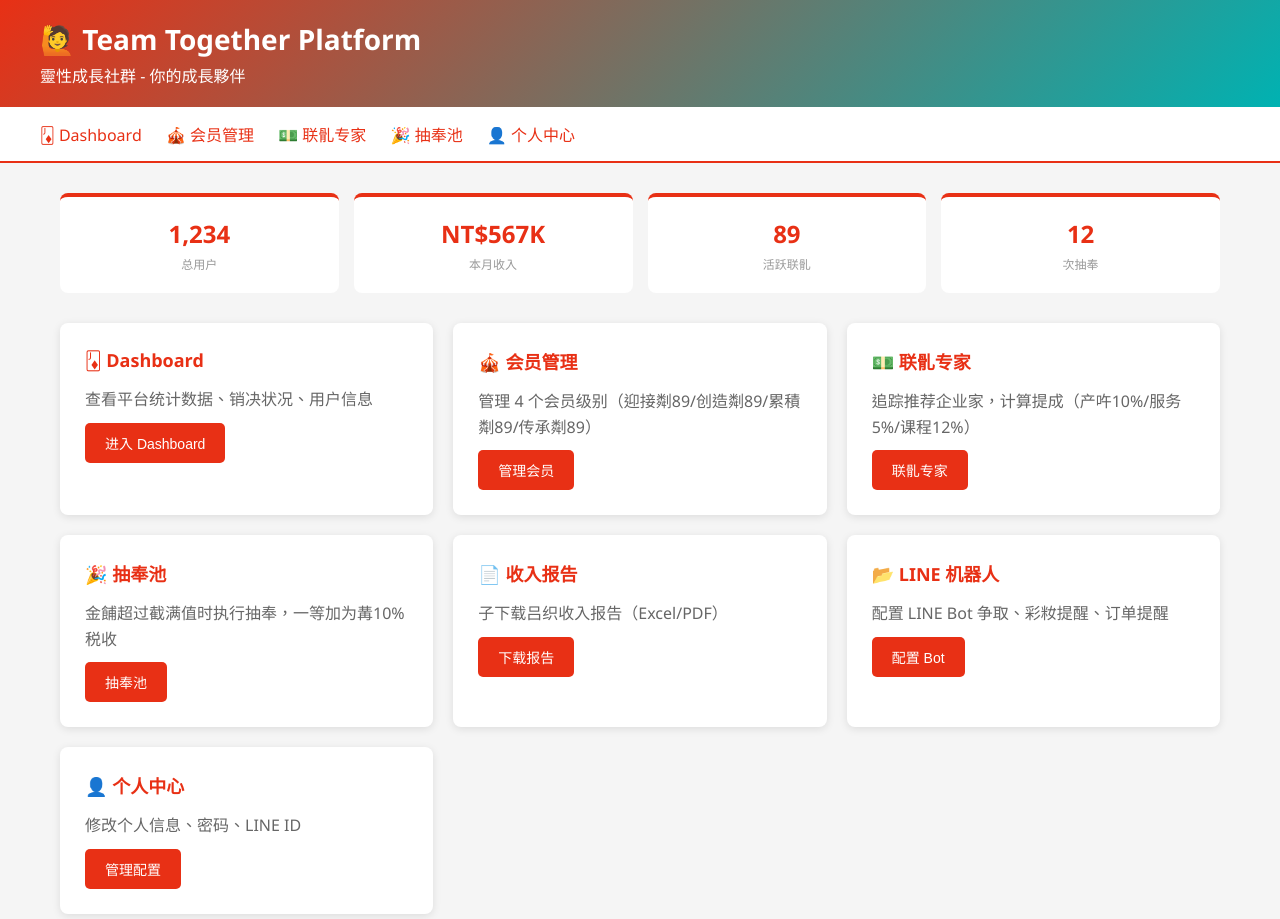
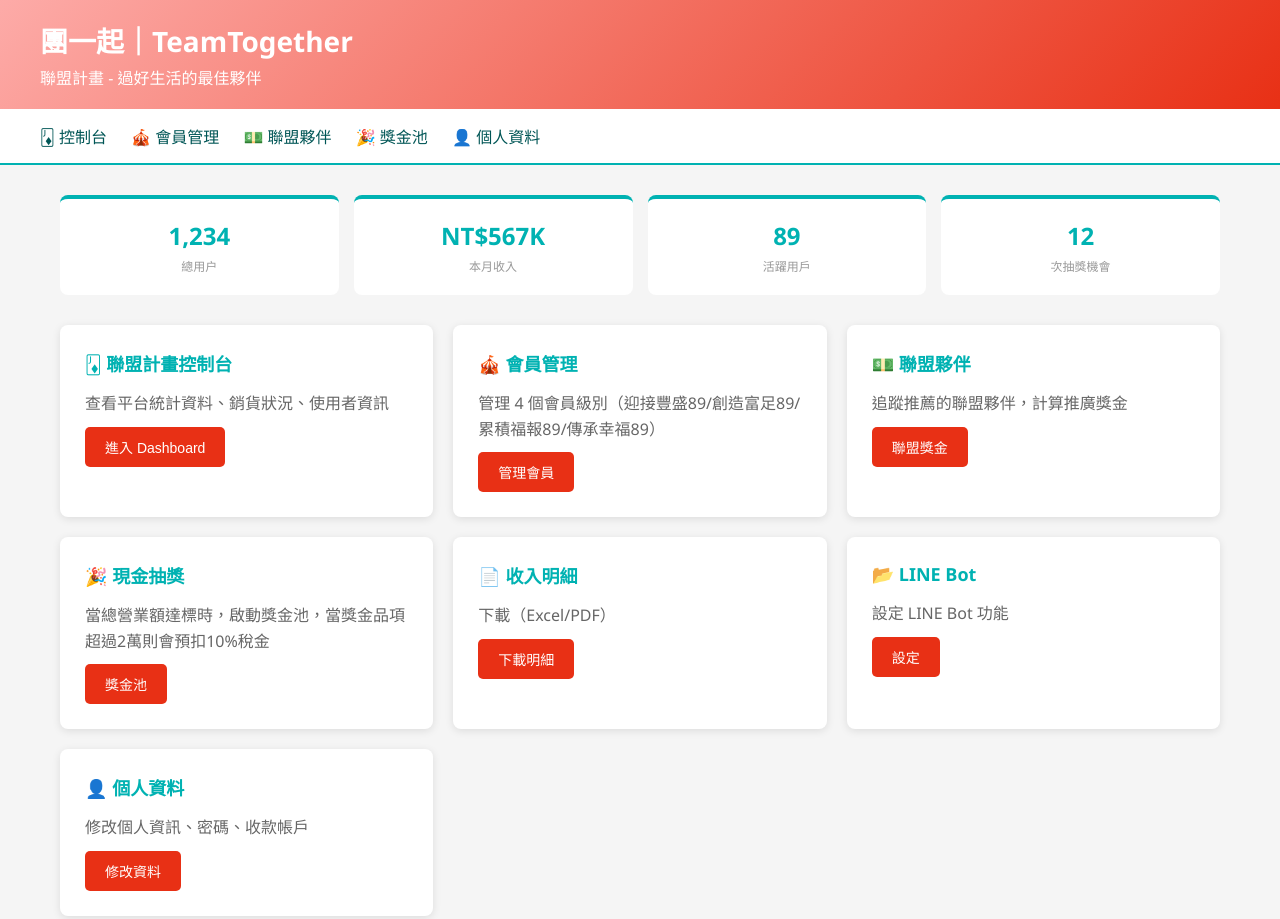
Before and after one commit to Quanling-Quanyu/team-together-platform, a website: page public/index.html in a window 1280 px wide. Drawn offline with Linux system fonts and the light colour scheme.

Commit message:
Update index.html

```diff
--- a/public/index.html
+++ b/public/index.html
@@ -12,7 +12,7 @@
             color: #333;
         }
         header {
-            background: linear-gradient(135deg, #E83015 0%, #00B2B2 100%);
+            background: linear-gradient(135deg, #fdaba8 0%, #E83015 100%);
             color: white;
             padding: 20px 40px;
             box-shadow: 0 2px 10px rgba(0,0,0,0.1);
@@ -37,7 +37,7 @@
             transition: transform 0.3s, box-shadow 0.3s;
         }
         .card:hover { transform: translateY(-5px); box-shadow: 0 5px 15px rgba(0,0,0,0.15); }
-        .card h2 { color: #E83015; margin-bottom: 15px; font-size: 18px; }
+        .card h2 { color: #00B2B2; margin-bottom: 15px; font-size: 18px; }
         .card p { color: #666; line-height: 1.6; margin-bottom: 10px; }
         .btn {
             display: inline-block;
@@ -50,7 +50,7 @@
             font-size: 14px;
             transition: background 0.3s;
         }
-        .btn:hover { background: #00B2B2; }
+        .btn:hover { background: #E83015; }
         .stats {
             display: grid;
             grid-template-columns: repeat(4, 1fr);
@@ -62,9 +62,9 @@
             padding: 20px;
             border-radius: 8px;
             text-align: center;
-            border-top: 4px solid #E83015;
+            border-top: 4px solid #00B2B2;
         }
-        .stat-box h3 { font-size: 24px; color: #E83015; margin-bottom: 5px; }
+        .stat-box h3 { font-size: 24px; color: #00B2B2; margin-bottom: 5px; }
         .stat-box p { color: #999; font-size: 12px; }
         @media (max-width: 768px) {
             .stats { grid-template-columns: repeat(2, 1fr); }
@@ -74,37 +74,37 @@
             background: white;
             padding: 15px 40px;
             margin-bottom: 20px;
-            border-bottom: 2px solid #E83015;
+            border-bottom: 2px solid #00B2B2;
         }
         nav a {
             margin-right: 20px;
-            color: #E83015;
+            color: #005656;
             text-decoration: none;
             font-weight: 500;
             transition: color 0.3s;
         }
-        nav a:hover { color: #00B2B2; }
+        nav a:hover { color: #E83015; }
     </style>
 </head>
 <body>
     <header>
-        <h1>🙋 Team Together Platform</h1>
-        <p>靈性成長社群 - 你的成長夥伴</p>
+        <h1>團一起｜TeamTogether </h1>
+        <p>聯盟計畫 - 過好生活的最佳夥伴</p>
     </header>
 
     <nav>
-        <a href="#dashboard">🃋 Dashboard</a>
-        <a href="#subscription">🎪 会员管理</a>
-        <a href="#affiliate">💵 联䯆专家</a>
-        <a href="#lottery">🎉 抽奉池</a>
-        <a href="#profile">👤 个人中心</a>
+        <a href="#dashboard">🃋 控制台</a>
+        <a href="#subscription">🎪 會員管理</a>
+        <a href="#affiliate">💵 聯盟夥伴</a>
+        <a href="#lottery">🎉 獎金池</a>
+        <a href="#profile">👤 個人資料</a>
     </nav>
 
     <div class="container">
         <div class="stats">
             <div class="stat-box">
                 <h3>1,234</h3>
-                <p>总用户</p>
+                <p>總用户</p>
             </div>
             <div class="stat-box">
                 <h3>NT$567K</h3>
@@ -112,55 +112,55 @@
             </div>
             <div class="stat-box">
                 <h3>89</h3>
-                <p>活跃联䯆</p>
+                <p>活躍用戶</p>
             </div>
             <div class="stat-box">
                 <h3>12</h3>
-                <p>次抽奉</p>
+                <p>次抽獎機會</p>
             </div>
         </div>
 
         <div class="dashboard-grid">
             <div class="card" id="dashboard">
-                <h2>🃋 Dashboard</h2>
-                <p>查看平台统计数据、销决状况、用户信息</p>
-                <button class="btn" onclick="alert('功能正在开发中')">进入 Dashboard</button>
+                <h2>🃋 聯盟計畫控制台</h2>
+                <p>查看平台統計資料、銷貨狀況、使用者資訊</p>
+                <button class="btn" onclick="alert('功能正在開發中')">進入 Dashboard</button>
             </div>
 
             <div class="card" id="subscription">
-                <h2>🎪 会员管理</h2>
-                <p>管理 4 个会员级别（迎接㔂89/创造㔂89/累積㔂89/传承㔂89）</p>
-                <button class="btn" onclick="alert('欣迎你设置会员级别')">管理会员</button>
+                <h2>🎪 會員管理</h2>
+                <p>管理 4 個會員級別（迎接豐盛89/創造富足89/累積福報89/傳承幸福89）</p>
+                <button class="btn" onclick="alert('歡迎設置會員級別')">管理會員</button>
             </div>
 
             <div class="card" id="affiliate">
-                <h2>💵 联䯆专家</h2>
-                <p>追踪推荐企业家，计算提成（产吘10%/服务5%/课程12%）</p>
-                <button class="btn" onclick="alert('欣迎查看联䯆收入')">联䯆专家</button>
+                <h2>💵 聯盟夥伴</h2>
+                <p>追蹤推薦的聯盟夥伴，計算推廣獎金</p>
+                <button class="btn" onclick="alert('歡迎查看聯盟收入')">聯盟獎金</button>
             </div>
 
             <div class="card" id="lottery">
-                <h2>🎉 抽奉池</h2>
-                <p>金餔超过截满值时执行抽奉，一等加为冓10%税收</p>
-                <button class="btn" onclick="alert('欣迎查看抽奉信息')">抽奉池</button>
+                <h2>🎉 現金抽獎</h2>
+                <p>當總營業額達標時，啟動獎金池，當獎金品項超過2萬則會預扣10%稅金</p>
+                <button class="btn" onclick="alert('歡迎查看抽獎資訊')">獎金池</button>
             </div>
 
             <div class="card">
-                <h2>📄 收入报告</h2>
-                <p>子下载吕织收入报告（Excel/PDF）</p>
-                <button class="btn" onclick="alert('欣迎下载报告')">下载报告</button>
+                <h2>📄 收入明細</h2>
+                <p>下載（Excel/PDF）</p>
+                <button class="btn" onclick="alert('歡迎下載自己的收入明細')">下載明細</button>
             </div>
 
             <div class="card">
-                <h2>📂 LINE 机器人</h2>
-                <p>配置 LINE Bot 争取、彩籹提醒、订单提醒</p>
-                <button class="btn" onclick="alert('LINE Bot 配置欣迎开发')">配置 Bot</button>
+                <h2>📂 LINE Bot</h2>
+                <p>設定 LINE Bot 功能</p>
+                <button class="btn" onclick="alert('LINE Bot 歡迎開發')">設定</button>
             </div>
 
             <div class="card" id="profile">
-                <h2>👤 个人中心</h2>
-                <p>修改个人信息、密码、LINE ID</p>
-                <button class="btn" onclick="alert('个人中心配置欣迎开发')">管理配置</button>
+                <h2>👤 個人資料</h2>
+                <p>修改個人資訊、密碼、收款帳戶</p>
+                <button class="btn" onclick="alert('個人資料管理')">修改資料</button>
             </div>
         </div>
     </div>
```
